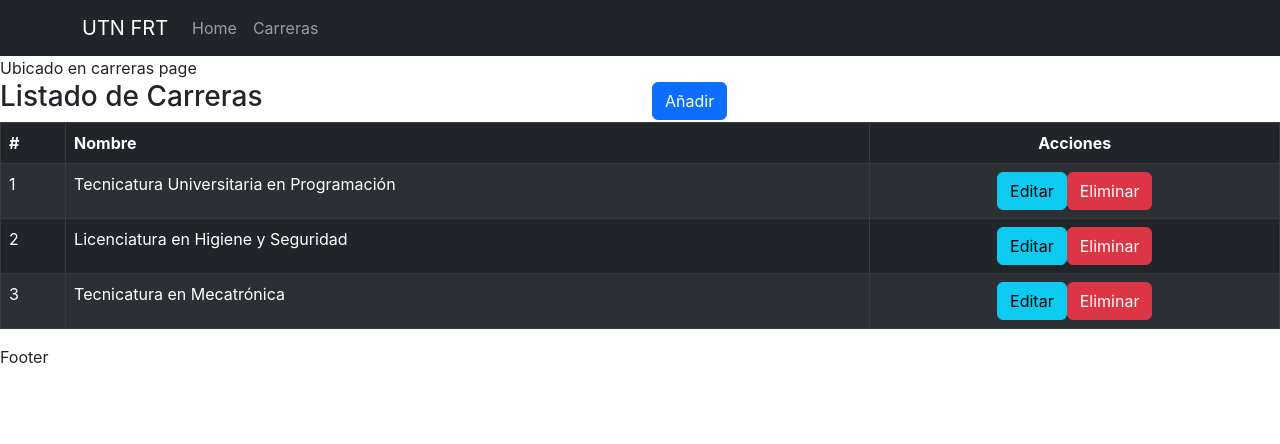
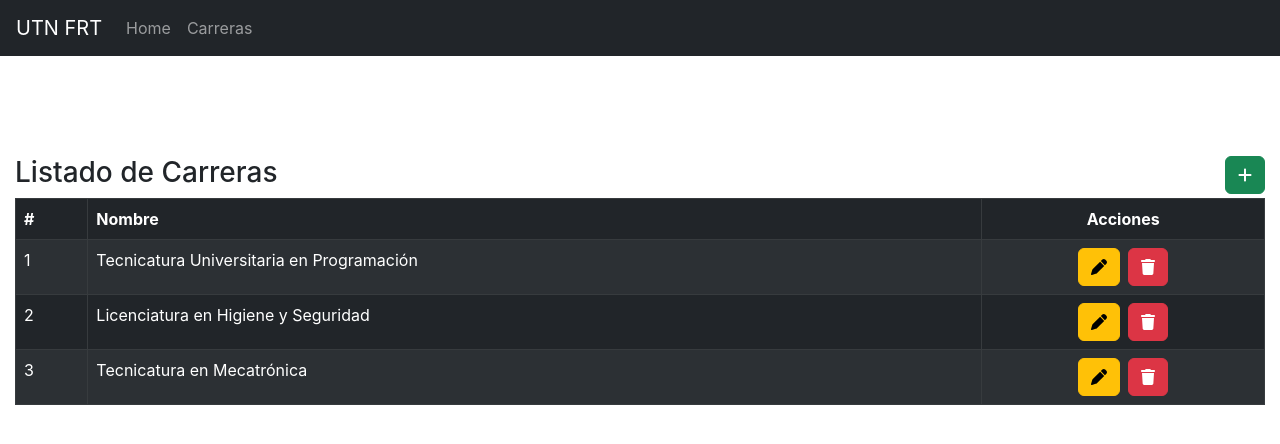
Before and after one commit to JassanBraian/cobranzas-front, a React (Create React App) app: page /carreras in a window 1280 px wide. Shown: the top 444 px of the page. Built offline with nearby package versions, Linux system fonts and the light colour scheme; data requests are answered from the project's data file.

Commit message:
added icons in carrera list

```diff
--- a/package.json
+++ b/package.json
@@ -3,6 +3,10 @@
   "version": "0.1.0",
   "private": true,
   "dependencies": {
+    "@fortawesome/fontawesome-svg-core": "^6.2.1",
+    "@fortawesome/free-regular-svg-icons": "^6.2.1",
+    "@fortawesome/free-solid-svg-icons": "^6.2.1",
+    "@fortawesome/react-fontawesome": "^0.2.0",
     "@testing-library/jest-dom": "^5.16.5",
     "@testing-library/react": "^13.4.0",
     "@testing-library/user-event": "^13.5.0",
--- a/src/components/carrera/base/CarreraItem.jsx
+++ b/src/components/carrera/base/CarreraItem.jsx
@@ -1,6 +1,8 @@
 import { useContext, useEffect } from 'react';
 import CarreraContext from '../../../context/carrera/CarrerasContext';
 import { Button } from 'react-bootstrap';
+import { FontAwesomeIcon } from '@fortawesome/react-fontawesome';
+import { faTrash, faPen } from "@fortawesome/free-solid-svg-icons";
 
 const CarreraItem = ({ carrera, index, openEditModal, openDeleteModal }) => {
 
@@ -13,13 +15,14 @@ const CarreraItem = ({ carrera, index, openEditModal, openDeleteModal }) => {
                 <td> {carrera.nombre} </td>
                 <td className="text-center">
                     <Button
-                        variant="info"
+                        variant="warning"
+                        className='me-2'
                         onClick={() => {
                             getCarrera(carrera.id);
                             openEditModal();
                         }}
                     >
-                        Editar
+                        <FontAwesomeIcon icon={faPen} />
                     </Button>
                     <Button
                         variant="danger"
@@ -28,7 +31,7 @@ const CarreraItem = ({ carrera, index, openEditModal, openDeleteModal }) => {
                             openDeleteModal();
                         }}
                     >
-                        Eliminar
+                        <FontAwesomeIcon icon={faTrash} />
                     </Button>
                 </td>
             </tr>
--- a/src/components/carrera/base/CarreraList.jsx
+++ b/src/components/carrera/base/CarreraList.jsx
@@ -5,6 +5,8 @@ import { Table, Button } from 'react-bootstrap';
 import AddCarreraModal from '../modals/AddCarreraModal';
 import EditCarreraModal from '../modals/EditCarreraModal';
 import DeleteCarreraModal from '../modals/DeleteCarreraModal';
+import { FontAwesomeIcon } from '@fortawesome/react-fontawesome';
+import { faAdd } from "@fortawesome/free-solid-svg-icons";
 
 const CarreraList = () => {
     const { getCarreras, carreras } = useContext(CarreraContext);
@@ -26,19 +28,20 @@ const CarreraList = () => {
 
     return (
         <>
-            <div className="row justify-content-center align-items-center">
-                <div className="col">
+            <div className="row">
+                <div className="col-6">
                     <h3>Listado de Carreras</h3>
                 </div>
-                <div className="col">
+                <div className="col-6 d-flex justify-content-end mb-1">
                     <Button
-                        variant="primary"
+                        variant="success"
                         onClick={() => setShowAddCarreraModal(true)}
                     >
-                        Añadir
+                        <FontAwesomeIcon icon={faAdd} />
                     </Button>
                 </div>
             </div>
+
             <Table striped bordered hover variant="dark">
                 <thead>
                     <tr>
--- a/src/components/common/Footer.jsx
+++ b/src/components/common/Footer.jsx
@@ -3,7 +3,9 @@ import React from 'react';
 const Footer = () => {
     return (
         <>
-        Footer
+            <div>
+
+            </div>
         </>
     );
 };
--- a/src/components/common/Header.jsx
+++ b/src/components/common/Header.jsx
@@ -14,15 +14,13 @@ const Header = () => {
     return (
         <>
             <Navbar bg="dark" variant="dark">
-                <Container>
-                    <Navbar.Brand>
+                    <Navbar.Brand className='ms-3'>
                         <Nav.Link onClick={() => goToPage('/')}>UTN FRT</Nav.Link>
                     </Navbar.Brand>
                     <Nav className="me-auto">
                         <Nav.Link onClick={() => goToPage('/')}>Home</Nav.Link>
                         <Nav.Link onClick={() => goToPage('/carreras')}>Carreras</Nav.Link>
                     </Nav>
-                </Container>
             </Navbar>
         </>
     );
--- /dev/null
+++ b/src/css/common/base-page.css
@@ -0,0 +1,36 @@
+:root {
+    --white: #fff;
+    --black: #000;
+    --red: #ff0000;
+    --gray: #4A4A4A;
+    --lightgrey: #D6D6D6;
+    --green: #00A650;
+}
+
+* {
+    box-sizing: border-box;
+    margin: 0;
+    padding: 0;
+}
+
+img {
+    max-width: 100%;
+    height: auto;
+}
+
+body{
+    background-color: #fff;
+    background-size: 20px 20px;
+    font-family: 'Verdana';
+}
+
+h1, h2 {
+    font-family: 'TT Supermolot';
+}
+
+.app {
+    max-width: 1250px;
+    width: 100%;
+    margin: 100px auto;
+    /* box-shadow: 0 0 5px #ccc; */
+}
--- a/src/pages/CarrerasPage.jsx
+++ b/src/pages/CarrerasPage.jsx
@@ -1,11 +1,13 @@
 import React from 'react';
 import CarreraList from '../components/carrera/base/CarreraList';
+import '../css/common/base-page.css';
 
 const CarrerasPage = () => {
     return (
         <>
-            Ubicado en carreras page
-            <CarreraList />
+            <div className='app'>
+                <CarreraList />
+            </div>
         </>
 
     );
```
Also changed, not shown: 1 other file (tests, documents, lock files or other folders).
